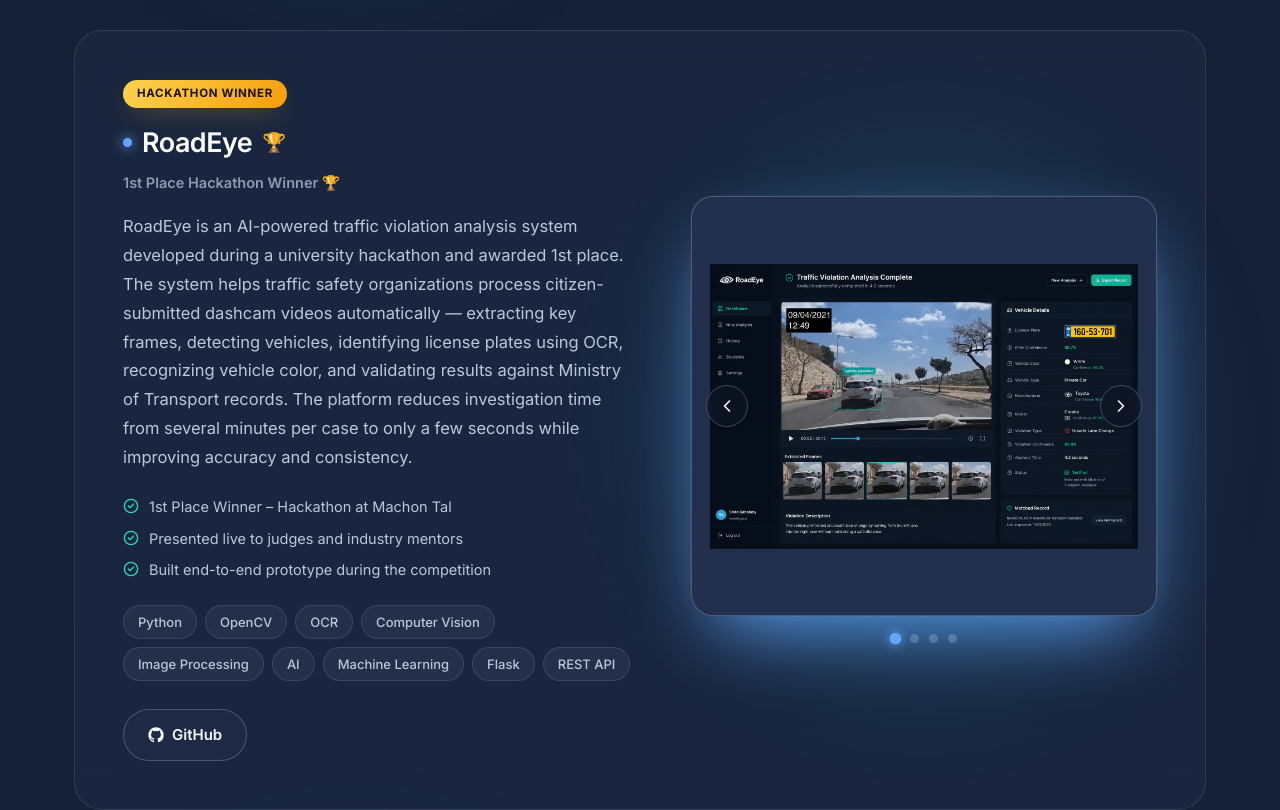
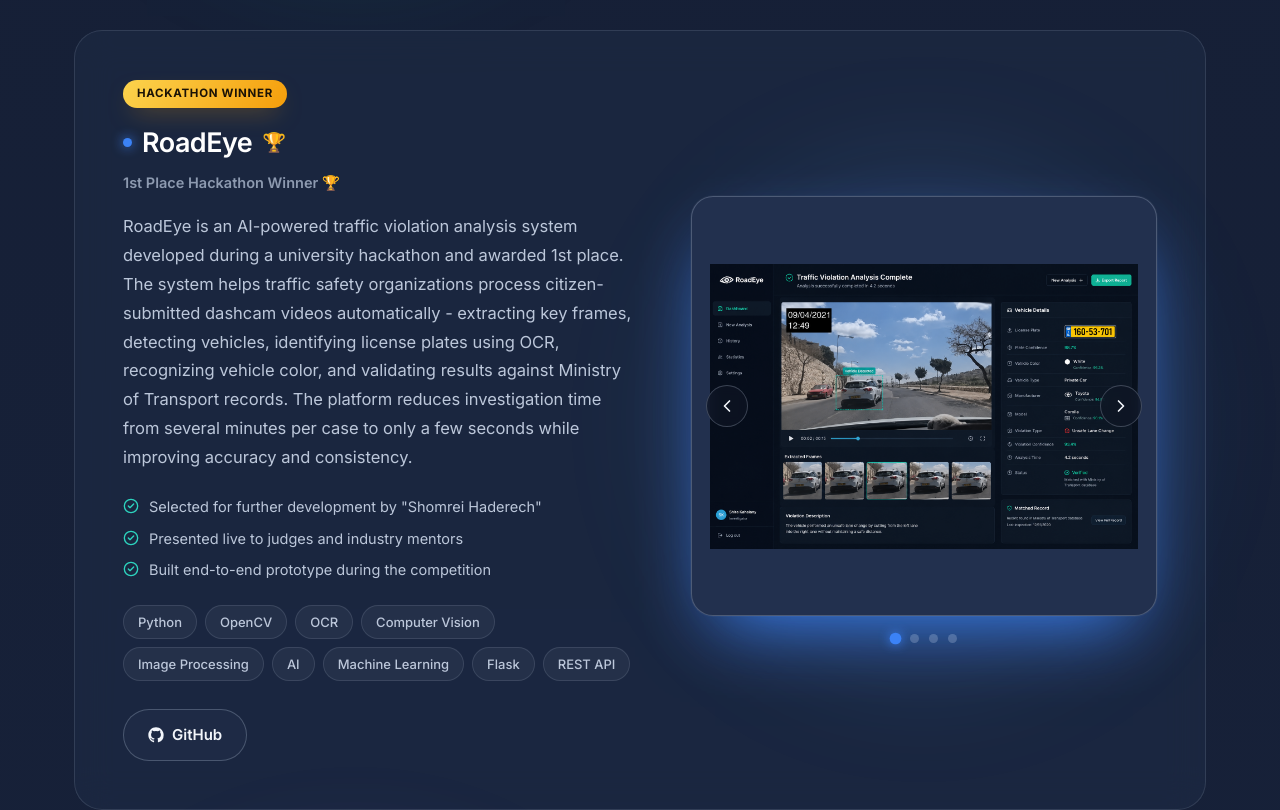
Before and after one commit to ShiraKahalany/shira-portfolio, a React (Vite) app: page / in a window 1280 px wide. Shown: the part 4060-4870 px from the top of the page. Built offline with nearby package versions, Linux system fonts and the light colour scheme.

Commit message:
change colors

```diff
--- a/src/data/projects.js
+++ b/src/data/projects.js
@@ -23,7 +23,7 @@ export const projects = [
     description:
       'AI-powered interview preparation platform that analyzes job descriptions and generates personalized technical and behavioral interview simulations with AI feedback and readiness scoring.',
     tech: ['React', 'TypeScript', 'Node.js', 'Express', 'OpenAI', 'Supabase', 'PostgreSQL'],
-    glow: { primary: '#2dd4bf', secondary: '#22d3ee' },
+    glow: { primary: '#10b981', secondary: '#14b8a6' },
     images: [
       img('HireWise', 'enter url.png'),
       img('HireWise', 'inteview questions.png'),
@@ -38,9 +38,9 @@ export const projects = [
     badge: 'Hackathon Winner',
     emoji: '🏆',
     description:
-      'RoadEye is an AI-powered traffic violation analysis system developed during a university hackathon and awarded 1st place. The system helps traffic safety organizations process citizen-submitted dashcam videos automatically — extracting key frames, detecting vehicles, identifying license plates using OCR, recognizing vehicle color, and validating results against Ministry of Transport records. The platform reduces investigation time from several minutes per case to only a few seconds while improving accuracy and consistency.',
+      'RoadEye is an AI-powered traffic violation analysis system developed during a university hackathon and awarded 1st place. The system helps traffic safety organizations process citizen-submitted dashcam videos automatically - extracting key frames, detecting vehicles, identifying license plates using OCR, recognizing vehicle color, and validating results against Ministry of Transport records. The platform reduces investigation time from several minutes per case to only a few seconds while improving accuracy and consistency.',
     achievements: [
-      '1st Place Winner – Hackathon at Machon Tal',
+      'Selected for further development by "Shomrei Haderech"',
       'Presented live to judges and industry mentors',
       'Built end-to-end prototype during the competition',
     ],
@@ -55,7 +55,7 @@ export const projects = [
       'Flask',
       'REST API',
     ],
-    glow: { primary: '#60a5fa', secondary: '#22d3ee' },
+    glow: { primary: '#3b82f6', secondary: '#60a5fa' },
     images: [
       img('RoadEye', 'RoadEye system.png'),
       img('RoadEye', 'winner photo.png'),
@@ -71,7 +71,7 @@ export const projects = [
     description:
       'LexMeUp is an English vocabulary learning platform focused on helping users improve their vocabulary through personalized daily lessons, progress tracking, and review sessions. The platform is designed to support structured learning, smart repetition, and topic-based vocabulary growth.',
     tech: ['React', 'Node.js', 'Express', 'PostgreSQL', 'Supabase', 'OpenAI', 'AI Learning Flow'],
-    glow: { primary: '#2dd4bf', secondary: '#5b8def' },
+    glow: { primary: '#8b5cf6', secondary: '#a78bfa' },
     images: [
       img('LexMeUp', 'home page.png'),
       img('LexMeUp', 'dalily lesson.png'),
@@ -86,7 +86,7 @@ export const projects = [
     description:
       'A real-time communication system developed at Elta Systems, combining team chat with an operational map. Users can send messages, share map entities, drag entities into chat, and track selected entities on their own map view.',
     tech: ['React', 'Node.js', 'Socket.IO', 'JavaScript', 'Keycloak', 'WebSockets'],
-    glow: { primary: '#10b981', secondary: '#2563eb' },
+    glow: { primary: '#06b6d4', secondary: '#22d3ee' },
     images: [
       img('Chat Map', 'double click on entity.png'),
       img('Chat Map', 'drag & drop.png'),
@@ -101,7 +101,7 @@ export const projects = [
     description:
       'C# .NET middleware gateway that translated DDS messages into RabbitMQ events, enabling communication between distributed systems and downstream services.',
     tech: ['C#', '.NET', 'RabbitMQ', 'RTI DDS', 'Distributed Systems', 'Message Mapping'],
-    glow: { primary: '#3b82f6', secondary: '#f97316' },
+    glow: { primary: '#f59e0b', secondary: '#fb923c' },
     images: [img('DDSRabbitMQ', 'dds to rabbitmq.png')],
     github: GITHUB_URL,
   },
@@ -112,7 +112,7 @@ export const projects = [
     description:
       'AI agent that analyzes GitHub repositories, understands project structure, and generates professional README files automatically.',
     tech: ['Python', 'OpenAI', 'GitHub', 'Automation', 'LLMs'],
-    glow: { primary: '#a855f7', secondary: '#6366f1' },
+    glow: { primary: '#ec4899', secondary: '#f472b6' },
     images: [
       img('README Agent', 'before.png'),
       img('README Agent', 'processing.png'),
@@ -127,7 +127,7 @@ export const projects = [
     description:
       'Golden Home is a modular desktop application for home decor product and order management, built with C#, .NET, WPF and Entity Framework. The system uses a clean 3-layer architecture and supports product browsing, cart operations, order tracking, manager access, and XML-based persistence.',
     tech: ['C#', '.NET', 'WPF', 'Entity Framework', 'XML', '3-Layer Architecture'],
-    glow: { primary: '#f5b342', secondary: '#d97706' },
+    glow: { primary: '#eab308', secondary: '#facc15' },
     images: [
       img('Home Decor  Store', 'מסך בית.png'),
       img('Home Decor  Store', 'קטגוריות -אופציות.png'),
```
